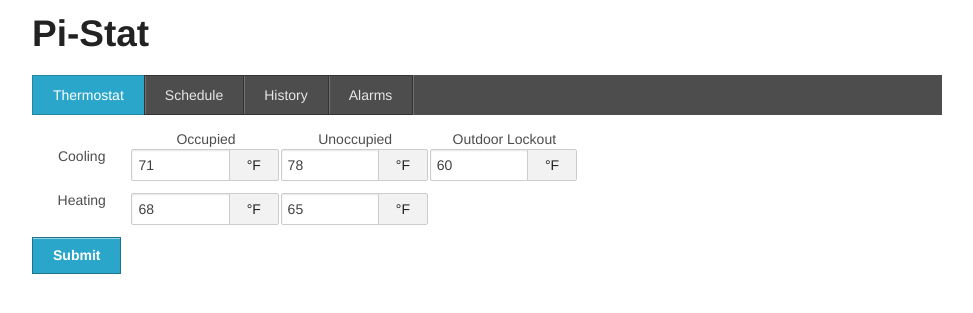
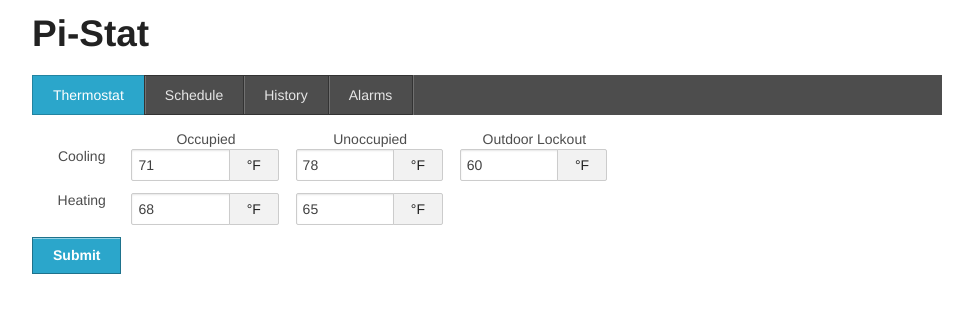
Before and after one commit to boatski/pi-stat, a PHP site: page / in a window 1280 px wide. Shown: the top 313 px of the page, without its empty margins (153-1126 px from the left). Run offline with PHP 8.4, Linux system fonts and the light colour scheme; data comes from the database, SQL or seed files in the repository.

Commit message:
removed offsets and added margins to index.php

```diff
--- a/css/main.css
+++ b/css/main.css
@@ -4,7 +4,11 @@
 
 /***** Thermostat *****/
 .form-elements {
-	text-align: center;
+	text-align: center;;
+}
+
+.column-margin {
+	margin-right: 15px;
 }
 
 /***** Schedule *****/
```
